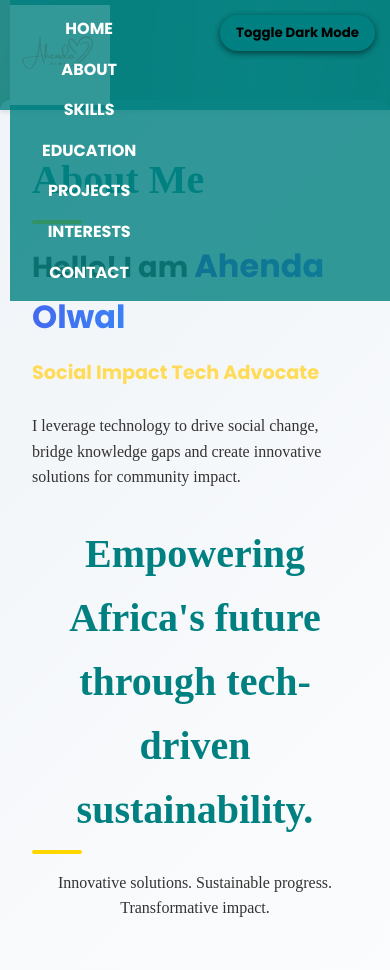
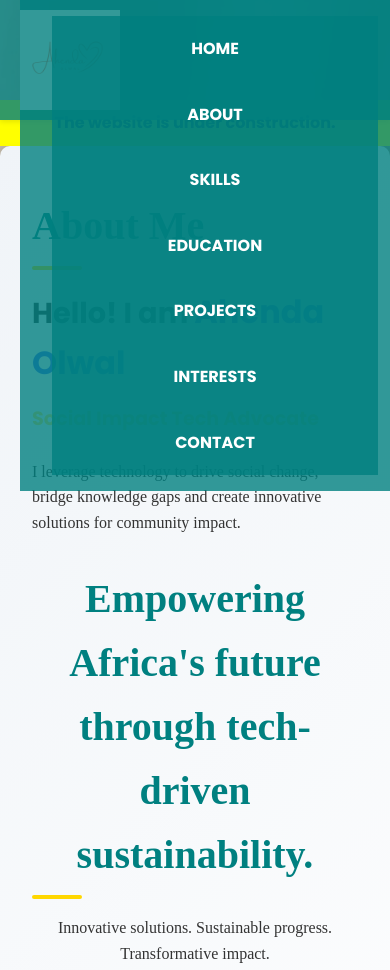
Before and after one commit to olwal2025/AhendaOlwal-PortfolioWebsite, a plain HTML site: page index.html in a window 390 px wide. Shown: the top 970 px of the page. Drawn offline with nearby package versions, Linux system fonts and the light colour scheme; a web font is replaced by a local one.

Commit message:
Updated Portfolio Website

```diff
--- a/index.html
+++ b/index.html
@@ -13,6 +13,9 @@
   <script src="client.js" defer></script>
 </head>
 <body>
+  <div style="background-color: yellow; color: black; text-align: center; padding: 10px; font-weight: bold;">
+    The website is under construction.
+  </div>
   <script src="https://cdn.jsdelivr.net/npm/aos@2.3.4/dist/aos.js"></script>
   <script>
     AOS.init();
@@ -291,7 +294,6 @@
     <footer>
         <p>&copy; 2025 Ahenda Olwal. All rights reserved.</p>
     </footer>
-    <button class="dark-mode-toggle">Toggle Dark Mode</button>
     <button id="back-to-top" aria-label="Back to Top">↑</button>
     <script>
       const backToTopButton = document.getElementById('back-to-top');
@@ -338,6 +340,13 @@
               e.preventDefault();
           }
       });
+
+      const hamburgerMenu = document.getElementById('hamburger-menu');
+      const navMenu = document.getElementById('nav-menu');
+
+      hamburgerMenu.addEventListener('click', () => {
+          navMenu.classList.toggle('active');
+      });
     </script>
     </body>
     </html>
--- a/style.css
+++ b/style.css
@@ -71,28 +71,29 @@ body {
     background-color: var(--navbar-bg); /* Use desired color from palette */
     box-shadow: 0 2px 5px rgba(0, 0, 0, 0.1);
     display: flex;
-    align-items: center;
-    justify-content: space-between;
-    padding: 5px 10px; /* Reduced padding to make the header less tall */
+    align-items: center; /* Align items horizontally */
+    justify-content: space-between; /* Space between logo and navigation */
+    padding: 10px 20px; /* Adjust padding for better spacing */
 }
 
 .navbar img {
     width: 100px;
+    margin-right: auto; /* Push navigation links to the right */
 }
 
 .navbar ul {
     display: flex;
-    gap: 20px;
-}
-
-.navbar ul li {
-    list-style: none;
+    gap: 20px; /* Space between navigation links */
+    margin: 0; /* Remove default margin */
+    padding: 0; /* Remove default padding */
+    list-style: none; /* Remove bullet points */
 }
 
 .navbar ul li a {
     text-decoration: none;
     color: var(--background-color);
     font-weight: bold;
+    padding: 5px 10px; /* Add padding for better click area */
     transition: color 0.4s ease, transform 0.3s ease;
 }
 
@@ -115,6 +116,23 @@ nav {
     flex-wrap: wrap;
 }
 
+.hamburger-menu {
+    display: none; /* Always hide the hamburger menu */
+}
+
+.hamburger-menu .bar {
+    width: 25px;
+    height: 3px;
+    background-color: var(--background-color);
+    border-radius: 2px;
+    transition: all 0.3s ease;
+}
+
+#nav-menu {
+    display: flex;
+    gap: 20px;
+}
+
 /* Sections */
 section {
     max-width: 1200px;
@@ -127,8 +145,16 @@ section {
 }
 
 /* Consistent gaps for flex and grid containers */
+#about,
+#skills,
+#education,
+#projects,
+#interests,
+#contact {
+    scroll-margin-top: 100px; /* Match your header height */
+}
+
 #about {
-    scroll-margin-top: 100px; /* Adjust this value to match or slightly exceed your header height */
     display: flex;
     flex-wrap: wrap;
     align-items: center;
@@ -194,14 +220,6 @@ section {
     box-shadow: 0 4px 8px rgba(0,0,0,0.1);
     animation: fadeInSlideRight 1s ease forwards;
     opacity: 0;
-}
-
-#skills,
-#education,
-#projects,
-#interests,
-#contact {
-    scroll-margin-top: 100px; /* Match your header height */
 }
 
 .skills-container {
@@ -623,7 +641,7 @@ footer a:hover {
     }
 
     .navbar ul {
-        flex-direction: column;
+        flex-direction: column; /* Ensure the navigation menu is visible */
         gap: 15px;
     }
 
@@ -655,6 +673,21 @@ footer a:hover {
     .toggle-button {
         align-self: flex-end;
         margin-top: 0.5rem;
+    }
+
+    #nav-menu {
+        display: flex; /* Remove hidden state for the navigation menu */
+        flex-direction: column;
+        background-color: var(--navbar-bg);
+        position: static; /* Remove absolute positioning */
+        width: 100%;
+        padding: 10px 0;
+        box-shadow: none; /* Remove shadow */
+    }
+
+    #nav-menu li {
+        text-align: center;
+        padding: 10px 0;
     }
 }
 
@@ -740,28 +773,6 @@ footer a:hover {
 
 .dark-mode footer a:hover {
     color: var(--link-hover-color);
-}
-
-/* Dark Mode Toggle Button */
-.dark-mode-toggle {
-    position: fixed;
-    top: 15px;
-    right: 15px;
-    background: var(--button-bg);
-    color: var(--detail-color);
-    border: none;
-    border-radius: 20px;
-    padding: 8px 16px;
-    font-weight: 600;
-    cursor: pointer;
-    box-shadow: 0 2px 6px rgba(0,0,0,0.3);
-    transition: background 0.3s ease, color 0.3s ease, transform 0.2s ease;
-    z-index: 1100;
-}
-
-.dark-mode-toggle:hover {
-    background: var(--button-hover-bg);
-    transform: scale(1.05);
 }
 
 .article-header {
```
